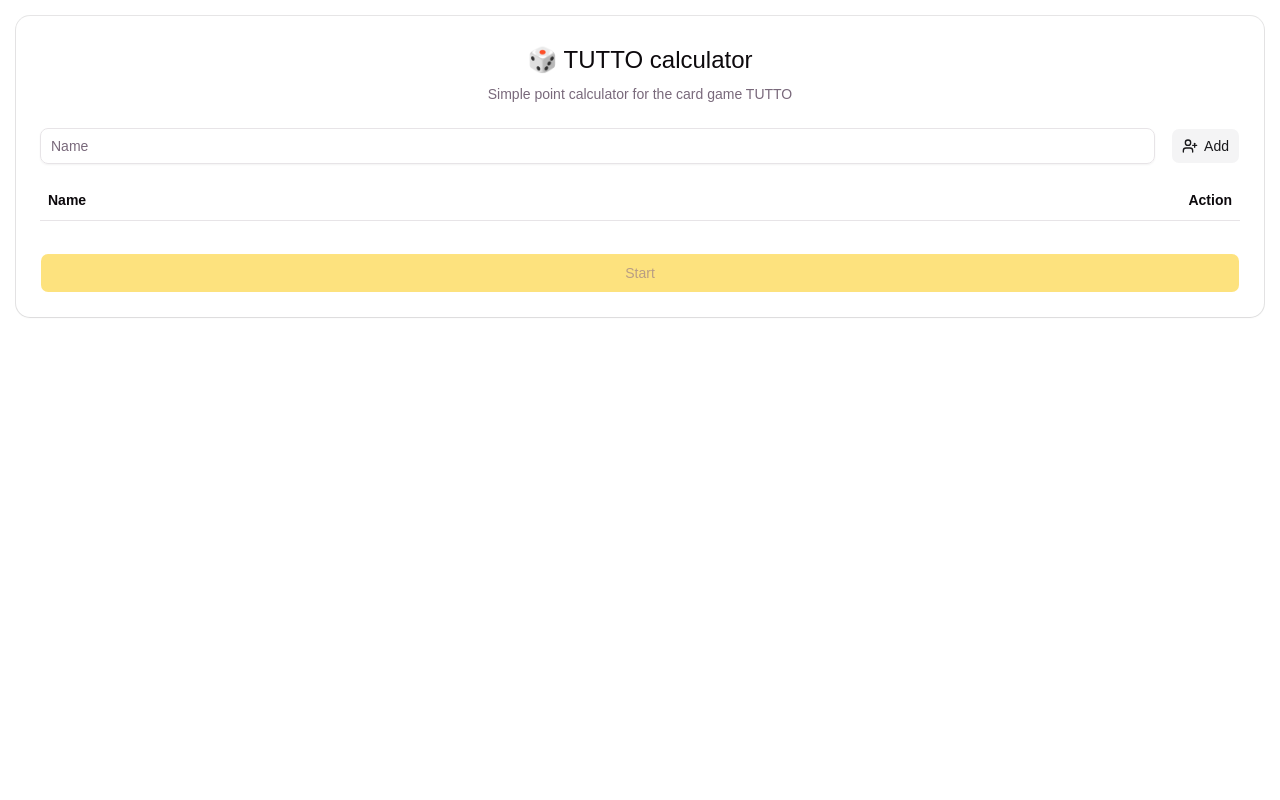
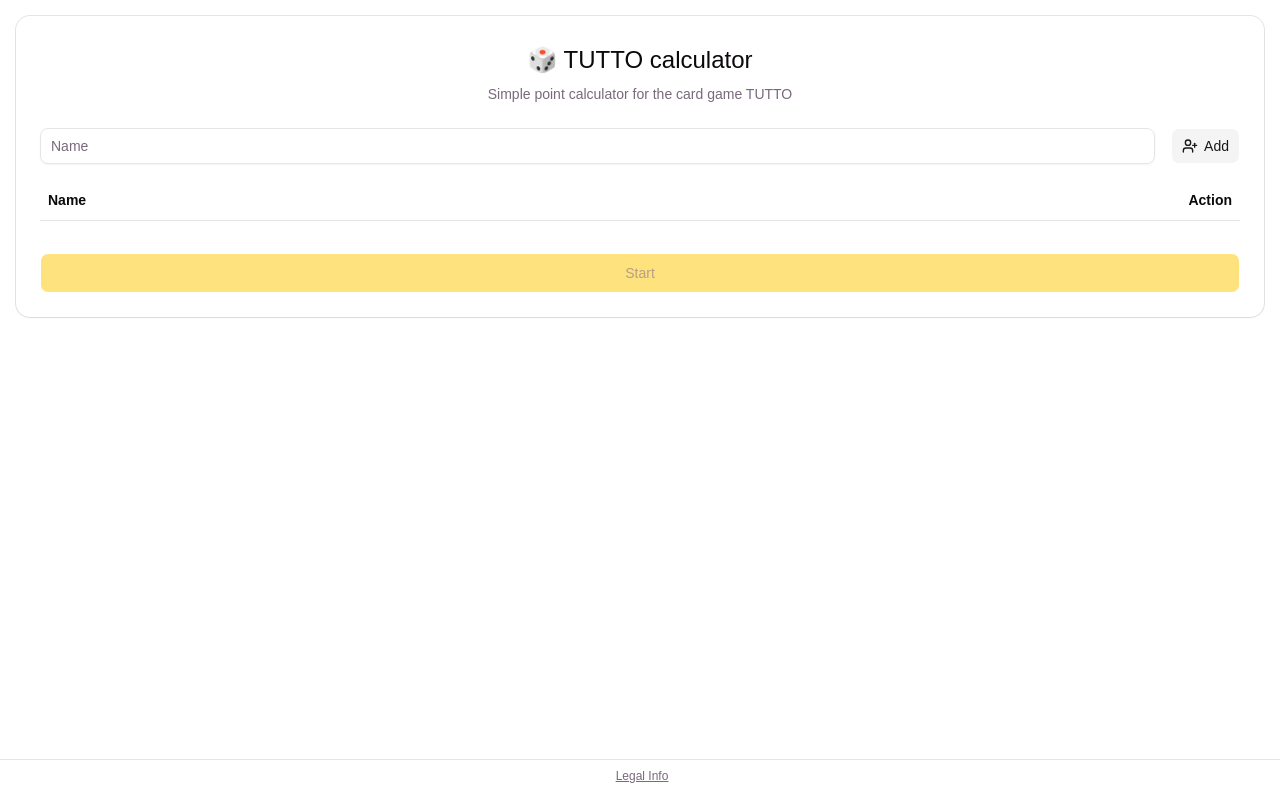
Before and after one commit to FabianEilts/tutto-calculator, a React (Vite) app: page / in a window 1280 px wide. Built offline with nearby package versions, Linux system fonts and the light colour scheme.

Commit message:
feat: legal info

```diff
--- a/src/App.tsx
+++ b/src/App.tsx
@@ -1,4 +1,5 @@
 import { useState } from 'react'
+import Footer from './components/Footer'
 import Ending from './features/ending/Ending'
 import Playing from './features/playing/Playing'
 import Starting from './features/starting/Starting'
@@ -24,7 +25,12 @@ function App() {
         }
     }
 
-    return <main className="p-4">{renderGameContent()}</main>
+    return (
+        <div className="flex flex-col min-h-screen bg-background text-foreground">
+            <main className="grow p-4">{renderGameContent()}</main>
+            <Footer />
+        </div>
+    )
 }
 
 export default App
--- /dev/null
+++ b/src/components/Footer.tsx
@@ -0,0 +1,65 @@
+import { useState } from 'react'
+import {
+    Collapsible,
+    CollapsibleContent,
+    CollapsibleTrigger,
+} from './ui/collapsible'
+
+function Footer() {
+    const [isOpen, setIsOpen] = useState(false)
+
+    return (
+        <footer className="w-full pt-2 pb-4 mt-auto bg-background text-center text-xs text-muted-foreground border-t border-border">
+            <Collapsible
+                open={isOpen}
+                onOpenChange={setIsOpen}
+                className="max-w-xl mx-auto px-4"
+            >
+                <p className="flex items-center justify-center gap-1 select-none">
+                    <CollapsibleTrigger className="underline hover:text-foreground transition-colors cursor-pointer font-medium focus:outline-none ml-1">
+                        Legal Info
+                    </CollapsibleTrigger>
+                </p>
+
+                <CollapsibleContent className="mt-4 space-y-4 text-left p-4 rounded-md border border-border bg-muted/50 text-muted-foreground text-xs leading-relaxed animate-in fade-in-0 duration-200">
+                    <div>
+                        <h4 className="font-semibold text-foreground mb-1">
+                            Legal Notice
+                        </h4>
+                        <p>Fabian Eilts</p>
+                        <p>
+                            Contact:{' '}
+                            <span className="underline">
+                                fabianeilts@protonmail.com
+                            </span>
+                        </p>
+                    </div>
+
+                    <div>
+                        <h4 className="font-semibold text-foreground mb-1">
+                            Privacy & Hosting
+                        </h4>
+                        <p>
+                            This website is hosted by{' '}
+                            <strong>Vercel.com</strong>. Due to technical
+                            necessity, Vercel automatically processes and stores
+                            server log files (such as your IP address, browser
+                            type, and time of access) to deliver this page
+                            securely. No personal tracking cookies or analytics
+                            tools are used by this application.
+                        </p>
+                    </div>
+
+                    <div className="pt-2 border-t border-border/60 text-[11px] text-muted-foreground/80">
+                        <strong>TUTTO calculator</strong> is an independent,
+                        non-commercial fan project and is not affiliated with,
+                        endorsed, or sponsored by the game's creators. TUTTO is
+                        a registered trademark of its respective owners.
+                    </div>
+                </CollapsibleContent>
+            </Collapsible>
+        </footer>
+    )
+}
+
+export default Footer
--- /dev/null
+++ b/src/components/ui/collapsible.tsx
@@ -0,0 +1,31 @@
+import { Collapsible as CollapsiblePrimitive } from "radix-ui"
+
+function Collapsible({
+  ...props
+}: React.ComponentProps<typeof CollapsiblePrimitive.Root>) {
+  return <CollapsiblePrimitive.Root data-slot="collapsible" {...props} />
+}
+
+function CollapsibleTrigger({
+  ...props
+}: React.ComponentProps<typeof CollapsiblePrimitive.CollapsibleTrigger>) {
+  return (
+    <CollapsiblePrimitive.CollapsibleTrigger
+      data-slot="collapsible-trigger"
+      {...props}
+    />
+  )
+}
+
+function CollapsibleContent({
+  ...props
+}: React.ComponentProps<typeof CollapsiblePrimitive.CollapsibleContent>) {
+  return (
+    <CollapsiblePrimitive.CollapsibleContent
+      data-slot="collapsible-content"
+      {...props}
+    />
+  )
+}
+
+export { Collapsible, CollapsibleTrigger, CollapsibleContent }
```
Also changed, not shown: 2 other files (tests, documents, lock files or other folders).
